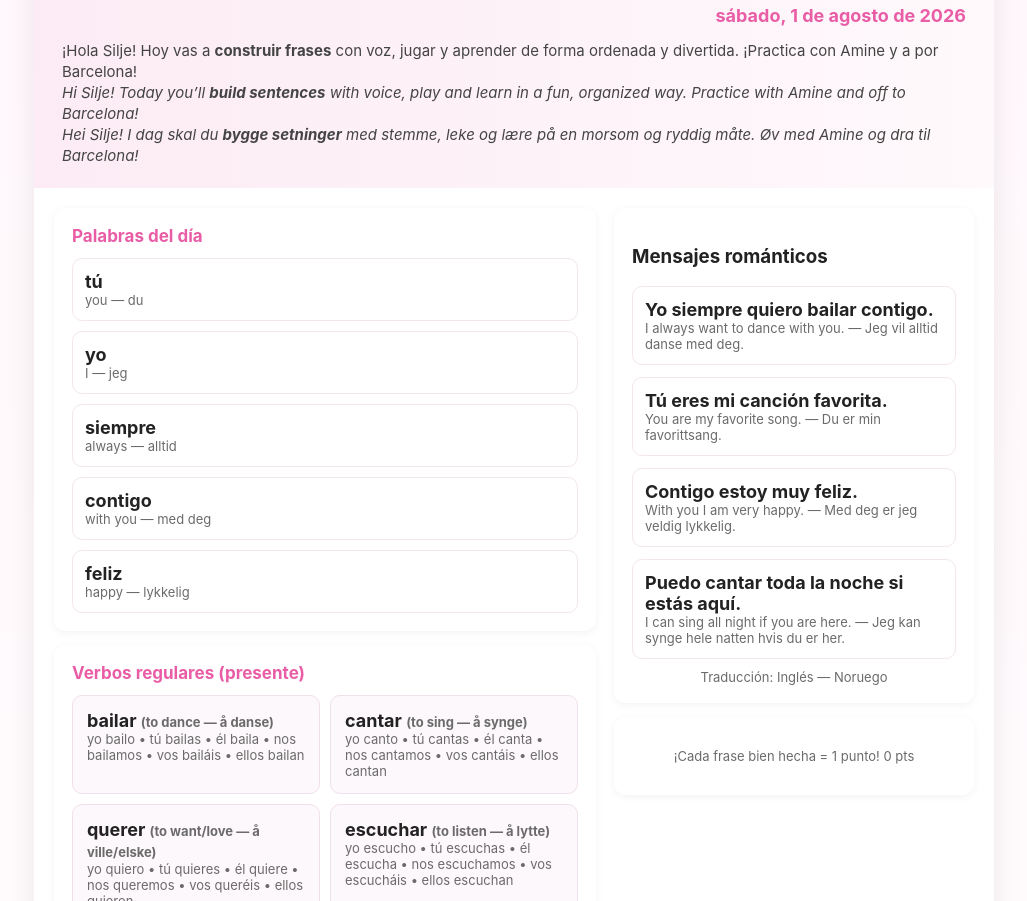
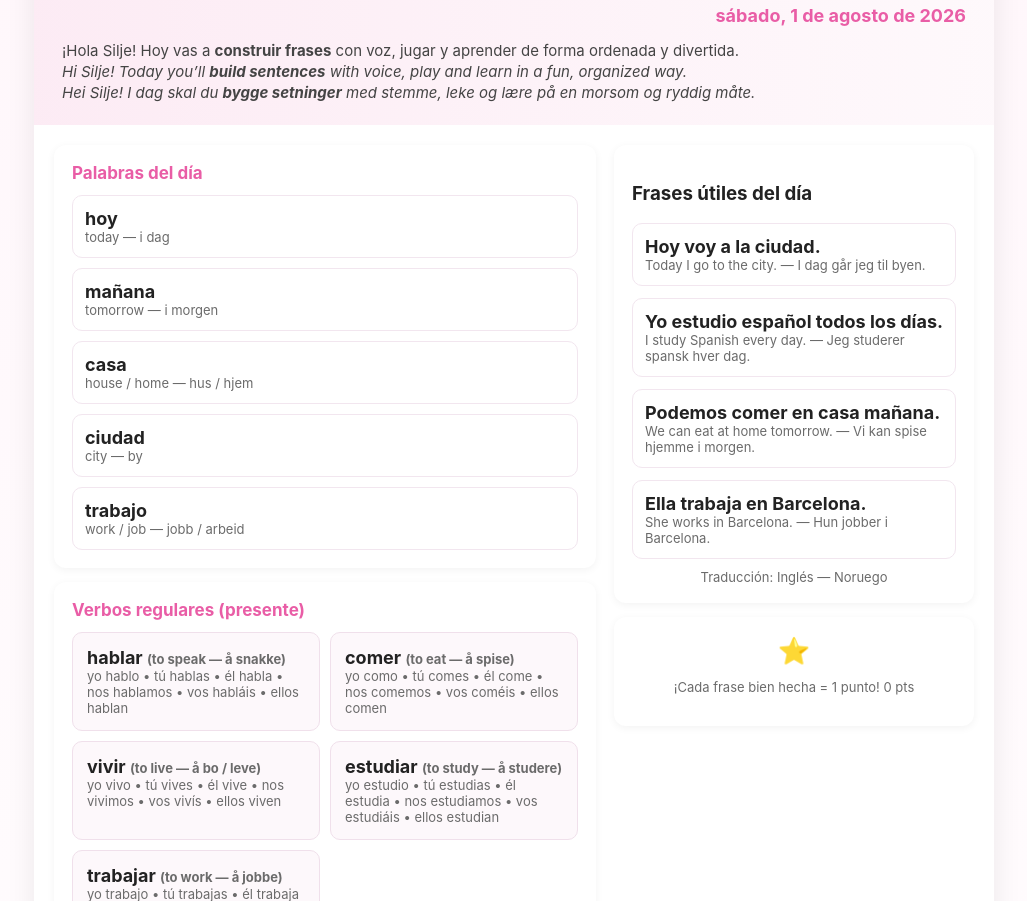
Before and after one commit to mohamed476/dental, a website: page scr/index.html in a window 1280 px wide. Shown: the part 51-952 px from the top of the page, without its empty margins (126-1153 px from the left). Drawn offline with Linux system fonts and the light colour scheme.

Commit message:
index.html

```diff
--- a/scr/index.html
+++ b/scr/index.html
@@ -50,11 +50,10 @@
     <header>
       <h1>Curso del día — ¡Construye y Gana!</h1>
       <div class="date" id="todayDate"></div>
-      <p class="motivation">¡Hola Silje! Hoy vas a <strong>construir frases</strong> con voz, jugar y aprender de forma ordenada y divertida. ¡Practica con Amine y a por Barcelona! <br>
-      <em>Hi Silje! Today you’ll <strong>build sentences</strong> with voice, play and learn in a fun, organized way. Practice with Amine and off to Barcelona!</em><br>
-      <em>Hei Silje! I dag skal du <strong>bygge setninger</strong> med stemme, leke og lære på en morsom og ryddig måte. Øv med Amine og dra til Barcelona!</em></p>
+      <p class="motivation">¡Hola Silje! Hoy vas a <strong>construir frases</strong> con voz, jugar y aprender de forma ordenada y divertida.<br>
+      <em>Hi Silje! Today you’ll <strong>build sentences</strong> with voice, play and learn in a fun, organized way.</em><br>
+      <em>Hei Silje! I dag skal du <strong>bygge setninger</strong> med stemme, leke og lære på en morsom og ryddig måte.</em></p>
     </header>
-
     <div class="grid">
       <div>
         <!-- PALABRAS -->
@@ -62,19 +61,16 @@
           <h3 class="section-title">Palabras del día</h3>
           <div class="list" id="words"></div>
         </div>
-
         <!-- VERBOS REGULARES -->
         <div class="card">
           <h3 class="section-title">Verbos regulares (presente)</h3>
           <div class="verbs" id="regulars"></div>
         </div>
-
-        <!-- VERBOS IRREGULARES (sin 'ser') -->
+        <!-- VERBOS IRREGULARES -->
         <div class="card">
           <h3 class="section-title">Verbos irregulares (presente)</h3>
           <div class="verbs" id="irregulars"></div>
         </div>
-
         <!-- JUEGO: CONSTRUYE LA FRASE -->
         <div class="card">
           <h3 class="section-title">Juego: ¡Forma la frase!</h3>
@@ -86,74 +82,99 @@
             <div style="margin-top:12px;display:flex;gap:8px;align-items:center">
               <button id="checkBtn" class="btn-sm">Comprobar</button>
               <button id="resetBtn" class="btn-sm btn-warning">Reiniciar</button>
-              <button id="voiceBtn" class="voice-btn"></button>
+              <button id="voiceBtn" class="voice-btn">🔊</button>
             </div>
             <div class="progress"><div class="progress-bar" id="progressBar"></div></div>
           </div>
         </div>
       </div>
-
       <aside>
         <div class="card">
-          <h3>Mensajes románticos</h3>
+          <h3>Frases útiles del día</h3>
           <div id="romance" style="display:flex;flex-direction:column;gap:12px"></div>
           <div style="margin-top:10px;text-align:center;font-size:13px;color:var(--muted)">Traducción: Inglés — Noruego</div>
         </div>
-
         <div class="card" style="text-align:center">
-          <div class="heart"></div>
+          <div class="heart">⭐</div>
           <p class="small">¡Cada frase bien hecha = 1 punto! <span id="points">0</span> pts</p>
         </div>
       </aside>
     </div>
-
     <footer>
-      <span>Hecho con cariño — aprende jugando, paso a paso. </span>
+      <span>Hecho con cariño — aprende jugando, paso a paso.</span>
     </footer>
   </div>
-
   <canvas class="confetti" id="confetti"></canvas>
-
   <script>
     // === FECHA ===
     document.getElementById('todayDate').textContent = new Date().toLocaleDateString('es-ES', {weekday:'long', day:'numeric', month:'long', year:'numeric'});
 
-    // === DATOS DEL DÍA (temática: amor, música, baile) ===
+    // === DATOS DEL DÍA (temática neutra: vida diaria y viaje) ===
     const words = [
-      {es:'tú', en:'you', no:'du'},
-      {es:'yo', en:'I', no:'jeg'},
-      {es:'siempre', en:'always', no:'alltid'},
-      {es:'contigo', en:'with you', no:'med deg'},
-      {es:'feliz', en:'happy', no:'lykkelig'}
+      {es:'hoy', en:'today', no:'i dag'},
+      {es:'mañana', en:'tomorrow', no:'i morgen'},
+      {es:'casa', en:'house / home', no:'hus / hjem'},
+      {es:'ciudad', en:'city', no:'by'},
+      {es:'trabajo', en:'work / job', no:'jobb / arbeid'}
     ];
 
     const regulars = [
-      {inf:'bailar', en:'to dance', no:'å danse', conj:{yo:'bailo',tu:'bailas',el:'baila',nos:'bailamos',vos:'bailáis',ellos:'bailan'}},
-      {inf:'cantar', en:'to sing', no:'å synge', conj:{yo:'canto',tu:'cantas',el:'canta',nos:'cantamos',vos:'cantáis',ellos:'cantan'}},
-      {inf:'querer', en:'to want/love', no:'å ville/elske', conj:{yo:'quiero',tu:'quieres',el:'quiere',nos:'queremos',vos:'queréis',ellos:'quieren'}},
-      {inf:'escuchar', en:'to listen', no:'å lytte', conj:{yo:'escucho',tu:'escuchas',el:'escucha',nos:'escuchamos',vos:'escucháis',ellos:'escuchan'}},
-      {inf:'abrazar', en:'to hug', no:'å klemme', conj:{yo:'abrazo',tu:'abrazas',el:'abraza',nos:'abrazamos',vos:'abrazáis',ellos:'abrazan'}}
+      {inf:'hablar', en:'to speak', no:'å snakke', conj:{yo:'hablo',tu:'hablas',el:'habla',nos:'hablamos',vos:'habláis',ellos:'hablan'}},
+      {inf:'comer', en:'to eat', no:'å spise', conj:{yo:'como',tu:'comes',el:'come',nos:'comemos',vos:'coméis',ellos:'comen'}},
+      {inf:'vivir', en:'to live', no:'å bo / leve', conj:{yo:'vivo',tu:'vives',el:'vive',nos:'vivimos',vos:'vivís',ellos:'viven'}},
+      {inf:'estudiar', en:'to study', no:'å studere', conj:{yo:'estudio',tu:'estudias',el:'estudia',nos:'estudiamos',vos:'estudiáis',ellos:'estudian'}},
+      {inf:'trabajar', en:'to work', no:'å jobbe', conj:{yo:'trabajo',tu:'trabajas',el:'trabaja',nos:'trabajamos',vos:'trabajáis',ellos:'trabajan'}}
     ];
 
     const irregulars = [
-      {inf:'estar', en:'to be (state)', no:'å være (tilstand)', conj:{yo:'estoy',tu:'estás',el:'está',nos:'estamos',vos:'estáis',ellos:'están'}},
-      {inf:'poder', en:'to be able', no:'å kunne', conj:{yo:'puedo',tu:'puedes',el:'puede',nos:'podemos',vos:'podéis',ellos:'pueden'}},
-      {inf:'saber', en:'to know', no:'å vite', conj:{yo:'sé',tu:'sabes',el:'sabe',nos:'sabemos',vos:'sabéis',ellos:'saben'}},
+      {inf:'estar', en:'to be (state/location)', no:'å være (tilstand/sted)', conj:{yo:'estoy',tu:'estás',el:'está',nos:'estamos',vos:'estáis',ellos:'están'}},
+      {inf:'poder', en:'to be able / can', no:'å kunne', conj:{yo:'puedo',tu:'puedes',el:'puede',nos:'podemos',vos:'podéis',ellos:'pueden'}},
+      {inf:'saber', en:'to know (facts)', no:'å vite', conj:{yo:'sé',tu:'sabes',el:'sabe',nos:'sabemos',vos:'sabéis',ellos:'saben'}},
       {inf:'tener', en:'to have', no:'å ha', conj:{yo:'tengo',tu:'tienes',el:'tiene',nos:'tenemos',vos:'tenéis',ellos:'tienen'}},
-      {inf:'venir', en:'to come', no:'å komme', conj:{yo:'vengo',tu:'vienes',el:'viene',nos:'venimos',vos:'venís',ellos:'vienen'}}
+      {inf:'ir', en:'to go', no:'å gå', conj:{yo:'voy',tu:'vas',el:'va',nos:'vamos',vos:'vais',ellos:'van'}}
     ];
 
     const messages = [
-      {es:'Yo siempre quiero bailar contigo.', en:'I always want to dance with you.', no:'Jeg vil alltid danse med deg.'},
-      {es:'Tú eres mi canción favorita.', en:'You are my favorite song.', no:'Du er min favorittsang.'},
-      {es:'Contigo estoy muy feliz.', en:'With you I am very happy.', no:'Med deg er jeg veldig lykkelig.'},
-      {es:'Puedo cantar toda la noche si estás aquí.', en:'I can sing all night if you are here.', no:'Jeg kan synge hele natten hvis du er her.'}
+      {es:'Hoy voy a la ciudad.', en:'Today I go to the city.', no:'I dag går jeg til byen.'},
+      {es:'Yo estudio español todos los días.', en:'I study Spanish every day.', no:'Jeg studerer spansk hver dag.'},
+      {es:'Podemos comer en casa mañana.', en:'We can eat at home tomorrow.', no:'Vi kan spise hjemme i morgen.'},
+      {es:'Ella trabaja en Barcelona.', en:'She works in Barcelona.', no:'Hun jobber i Barcelona.'}
     ];
 
     // === RENDER ===
-    function renderWords(){/* mismo que antes */ const c = document.getElementById('words'); c.innerHTML=''; words.forEach(w=>{const d=document.createElement('div');d.className='item';d.innerHTML=`<div><div class="big">${w.es}</div><div class="lang">${w.en} — ${w.no}</div></div>`;c.appendChild(d);});}
-    function renderVerbs(containerId, verbs){const c=document.getElementById(containerId);c.innerHTML='';verbs.forEach(v=>{const d=document.createElement('div');d.className='verb-card';d.innerHTML=`<div class="big">${v.inf} <span class="small">(${v.en} — ${v.no})</span></div><div class="lang">yo ${v.conj.yo} • tú ${v.conj.tu} • él ${v.conj.el} • nos ${v.conj.nos} • vos ${v.conj.vos} • ellos ${v.conj.ellos}</div>`;c.appendChild(d);});}
-    function renderMessages(){const b=document.getElementById('romance');b.innerHTML='';messages.forEach(m=>{const e=document.createElement('div');e.className='item';e.innerHTML=`<div><div class="big">${m.es}</div><div class="lang">${m.en} — ${m.no}</div></div>`;b.appendChild(e);});}
+    function renderWords(){
+      const c = document.getElementById('words');
+      c.innerHTML = '';
+      words.forEach(w => {
+        const d = document.createElement('div');
+        d.className = 'item';
+        d.innerHTML = `<div><div class="big">${w.es}</div><div class="lang">${w.en} — ${w.no}</div></div>`;
+        c.appendChild(d);
+      });
+    }
+
+    function renderVerbs(containerId, verbs){
+      const c = document.getElementById(containerId);
+      c.innerHTML = '';
+      verbs.forEach(v => {
+        const d = document.createElement('div');
+        d.className = 'verb-card';
+        d.innerHTML = `<div class="big">${v.inf} <span class="small">(${v.en} — ${v.no})</span></div>
+                       <div class="lang">yo ${v.conj.yo} • tú ${v.conj.tu} • él ${v.conj.el} • nos ${v.conj.nos} • vos ${v.conj.vos} • ellos ${v.conj.ellos}</div>`;
+        c.appendChild(d);
+      });
+    }
+
+    function renderMessages(){
+      const b = document.getElementById('romance');
+      b.innerHTML = '';
+      messages.forEach(m => {
+        const e = document.createElement('div');
+        e.className = 'item';
+        e.innerHTML = `<div><div class="big">${m.es}</div><div class="lang">${m.en} — ${m.no}</div></div>`;
+        b.appendChild(e);
+      });
+    }
 
     renderWords();
     renderVerbs('regulars', regulars);
@@ -178,14 +199,13 @@
     function loadNewPhrase(){
       currentPhrase = messages[completed % totalPhrases];
       const words = currentPhrase.es.split(' ');
-      const shuffled = [...words].sort(()=>Math.random()-0.5);
-
+      const shuffled = [...words].sort(() => Math.random() - 0.5);
       wordPool.innerHTML = '';
       dropZone.innerHTML = '';
       result.textContent = '';
       result.className = 'result';
 
-      shuffled.forEach(word=>{
+      shuffled.forEach(word => {
         const chip = document.createElement('div');
         chip.className = 'word-chip';
         chip.textContent = word;
@@ -194,14 +214,13 @@
         wordPool.appendChild(chip);
       });
 
-      // Drag & Drop
       dropZone.ondragover = e => { e.preventDefault(); dropZone.classList.add('drag-over'); };
       dropZone.ondragleave = () => dropZone.classList.remove('drag-over');
       dropZone.ondrop = e => {
         e.preventDefault();
         dropZone.classList.remove('drag-over');
         const word = e.dataTransfer.getData('text');
-        if(word && !dropZone.querySelector(`[data-word="${word}"]`)){
+        if (word && !dropZone.querySelector(`[data-word="${word}"]`)) {
           const chip = document.createElement('div');
           chip.className = 'word-chip';
           chip.textContent = word;
@@ -210,15 +229,14 @@
           dropZone.appendChild(chip);
         }
       };
-
       updateProgress();
     }
 
     checkBtn.onclick = () => {
-      const built = Array.from(dropZone.children).map(c=>c.textContent).join(' ').trim();
+      const built = Array.from(dropZone.children).map(c => c.textContent).join(' ').trim();
       const correct = currentPhrase.es;
-      if(built === correct){
-        result.textContent = '¡Perfecto! ';
+      if (built === correct) {
+        result.textContent = '¡Perfecto!';
         result.style.color = 'var(--success)';
         score++;
         completed++;
@@ -234,7 +252,7 @@
     resetBtn.onclick = loadNewPhrase;
 
     voiceBtn.onclick = () => {
-      if('speechSynthesis' in window){
+      if ('speechSynthesis' in window) {
         const utter = new SpeechSynthesisUtterance(currentPhrase.es);
         utter.lang = 'es-ES';
         utter.rate = 0.9;
@@ -250,31 +268,35 @@
     // === CONFETTI ===
     const canvas = document.getElementById('confetti');
     const ctx = canvas.getContext('2d');
-    canvas.width = innerWidth; canvas.height = innerHeight;
+    canvas.width = innerWidth;
+    canvas.height = innerHeight;
     let particles = [];
 
     function confettiBurst(){
-      for(let i=0;i<80;i++){
+      for (let i = 0; i < 80; i++) {
         particles.push({
-          x: innerWidth/2 + (Math.random()-0.5)*200,
-          y: innerHeight/2 + (Math.random()-0.5)*100,
-          vx: (Math.random()-0.5)*8,
-          vy: Math.random()* -10 - 5,
-          color: `hsl(${Math.random()*360},100%,65%)`,
-          size: Math.random()*4+3,
+          x: innerWidth / 2 + (Math.random() - 0.5) * 200,
+          y: innerHeight / 2 + (Math.random() - 0.5) * 100,
+          vx: (Math.random() - 0.5) * 8,
+          vy: Math.random() * -10 - 5,
+          color: `hsl(${Math.random() * 360},100%,65%)`,
+          size: Math.random() * 4 + 3,
           life: 70
         });
       }
     }
 
     function animate(){
-      ctx.clearRect(0,0,canvas.width,canvas.height);
-      particles.forEach((p,i)=>{
-        p.x += p.vx; p.y += p.vy; p.vy += 0.3; p.life--;
-        if(p.life<=0) particles.splice(i,1);
+      ctx.clearRect(0, 0, canvas.width, canvas.height);
+      particles.forEach((p, i) => {
+        p.x += p.vx;
+        p.y += p.vy;
+        p.vy += 0.3;
+        p.life--;
+        if (p.life <= 0) particles.splice(i, 1);
         ctx.fillStyle = p.color;
         ctx.beginPath();
-        ctx.arc(p.x,p.y,p.size,0,Math.PI*2);
+        ctx.arc(p.x, p.y, p.size, 0, Math.PI * 2);
         ctx.fill();
       });
       requestAnimationFrame(animate);
@@ -283,7 +305,6 @@
 
     // === INICIO ===
     loadNewPhrase();
-    voiceBtn.innerHTML = ''; // Icono de altavoz
   </script>
 </body>
 </html>
```
